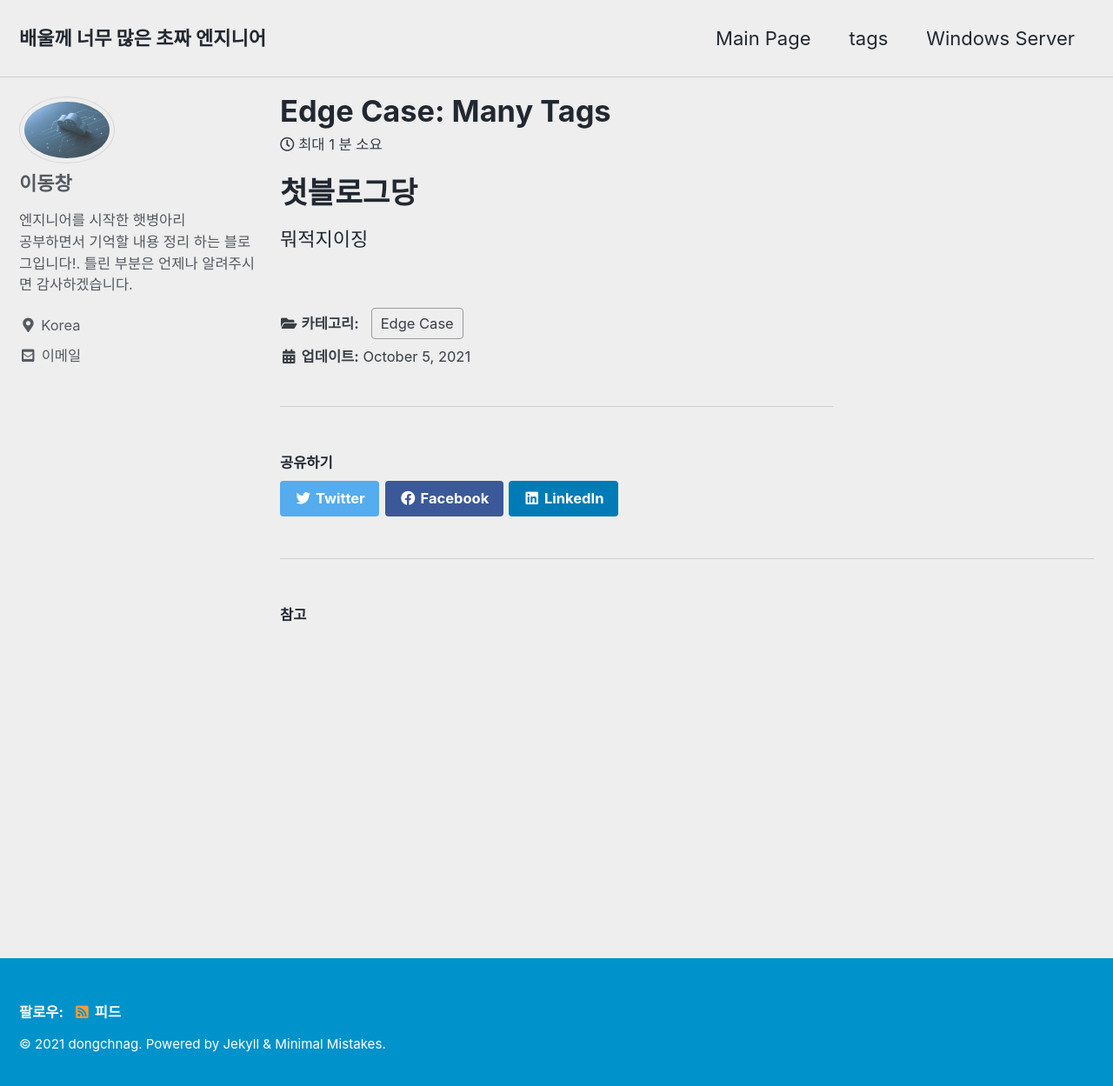
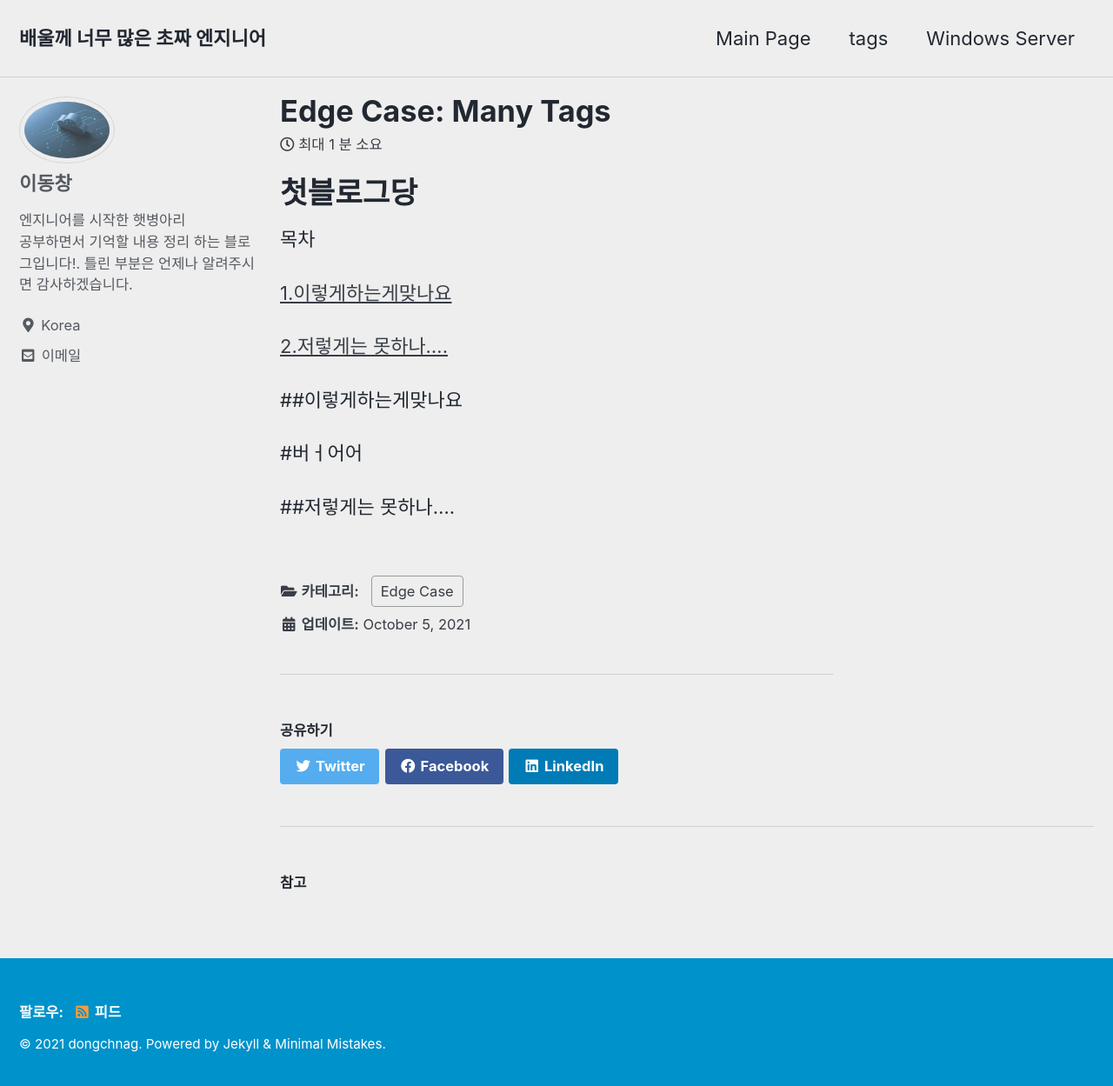
Before and after one commit to vista8530/vista8530.github.io, a Jekyll site: the page built from _posts/2021-10-05-first.md, in a window 1280 px wide and 1257 px high. Shown: the top 1249 px of the window at 87% size. Built offline with Jekyll 4.4.1, drawn with Linux system fonts in a browser that asks for light colours; cached includes are drawn as plain includes.

Commit message:
Update 2021-10-05-first.md

```diff
--- a/_posts/2021-10-05-first.md
+++ b/_posts/2021-10-05-first.md
@@ -7,4 +7,22 @@ categories:
 
 # 첫블로그당
 
-뭐적지이징
+목차
+
+[1.이렇게하는게맞나요](#이렇게하는게맞나요)
+
+[2.저렇게는 못하나....](저렇게는 못하나....)
+
+
+
+
+
+##이렇게하는게맞나요
+
+
+
+#버ㅓ어어
+
+
+
+##저렇게는 못하나....
```
